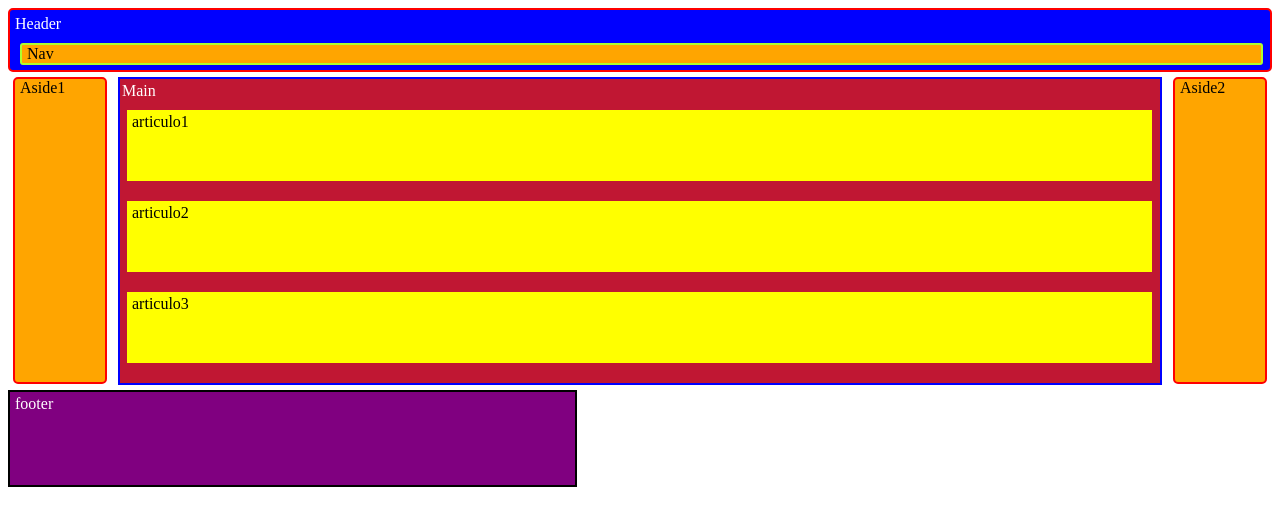
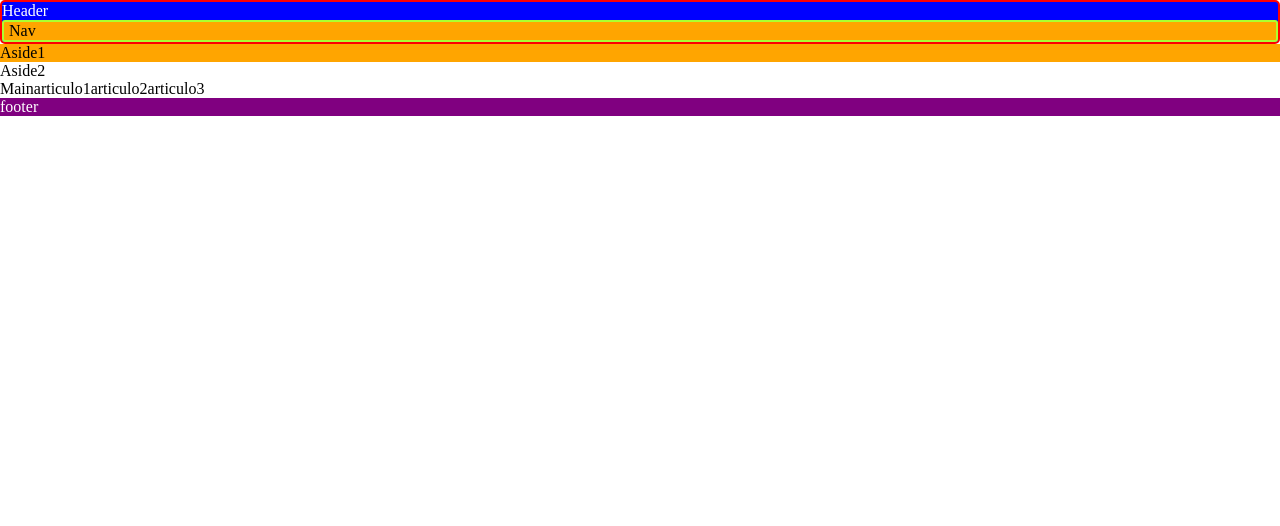
Before and after one commit to alepaez-dev/python-ale, a plain HTML site: page s2-css/index.html in a window 1280 px wide. Drawn offline with Linux system fonts and the light colour scheme.

Commit message:
Apuntes/Practicando FlexBox

```diff
--- /dev/null
+++ b/s2-css/css/style-practica1.css
@@ -0,0 +1,52 @@
+*{
+    box-sizing: border-box;
+    margin: 0px;
+    padding: 0px;
+}
+header {
+    background-color: blue;
+    border-color: red;
+    color: white;
+    border-style: solid;
+    border-width: 2px;
+    border-radius: 5px;
+}
+
+nav {
+    background-color: orange;
+    border-color: greenyellow;
+    color: black;
+    border-style: solid;
+    border-width: 2px;
+    border-radius: 3px;
+    padding-left: 5px;
+}
+
+.flex-container{
+    display: flex;
+    flex-direction: row;
+}
+
+.orange {
+    background-color: orange;
+}
+
+
+.justify-content-spacearound {
+    background-color: orange;
+    justify-content: space-around;
+}
+.align-content-spacearound{
+    align-content: space-around;
+}
+
+.center{
+    justify-content: center;
+    align-content: center;
+}
+
+
+footer{
+    background-color: purple;
+    color: white;
+}
--- a/s2-css/css/style.css
+++ /dev/null
@@ -1,74 +0,0 @@
-header {
-    background-color: blue;
-    border-color: red;
-    color: white;
-    border-style: solid;
-    border-width: 2px;
-    border-style: solid;
-    border-radius: 5px;
-    padding-left: 5px;
-    padding-top: 5px;
-}
-
-nav {
-    background-color: orange;
-    border-color: greenyellow;
-    color: black;
-    border-style: solid;
-    border-width: 2px;
-    border-radius: 3px;
-    margin: 10px 7px 5px 5px;
-    padding-left: 5px;
-}
-
-main{
-    background-color: rgb(192, 23, 51);
-    color: white;
-    border-color: blue;
-    border-style: solid;
-    border-width: 2px;
-    padding-left: 2px;
-    padding-top: 3px;
-    margin: 5px 110px 5px 110px;
-}
-
-.article-yellow{
-    background-color: yellow;
-    color: black;
-    padding: 3px 0px 50px 5px;
-    margin: 10px 8px 20px 5px;
-    /* font-style: bold; */
-}
-
-.asides{
-    display: block;
-    background-color: orange;
-    color: black;
-    border-style: solid;
-    border-color: red;
-    border-width: 2px;
-    border-radius: 5px;
-    height: 303px;
-    width: 85px;
-    margin: 5px 5px 5px 5px;
-    padding-left: 5px;
-}
-
-#aside1{
-    float: left;
-}
-
-#aside2{
-    float: right;
-}
-
-footer{
-    background-color: purple;
-    border-color: black;
-    border-style: solid;
-    border-width: 2px;
-    color: white;
-    padding: 3px 0px 50px 5px;
-    height: 40px;
-    width: 560px;
-}
--- a/s2-css/index.html
+++ b/s2-css/index.html
@@ -5,16 +5,17 @@
     <meta name="viewport" content="width=device-width, initial-scale=1.0">
     <title>Document</title>
     <!-- ponerle el link de css -->
-    <link rel="stylesheet" href="css/style.css">
+    <link rel="stylesheet" href="css/style-practica1.css">
+    <!-- <link rel="stylesheet" href="css/style.css">    -->
 </head>
 <body>
     <header >
         Header
         <nav>Nav</nav>
     </header>
-    <aside class= "asides" id="aside1">Aside1</aside>
-    <aside class= "asides" id="aside2">Aside2</aside>
-    <main>
+    <aside class="justify-content-spacearound" class="flex-container">Aside1</aside>
+    <aside class="flex-container">Aside2</aside>
+    <main class="flex-container" class="center">
         Main
         <article class="article-yellow">
             articulo1
@@ -26,6 +27,7 @@
             articulo3
         </article>
     </main>
+
     <footer>footer</footer>
 
 </body>
```
Also changed, not shown: s2-css/practica1_fix.html (added, +12 -0 lines), s2-css/flexbox.txt (added).
